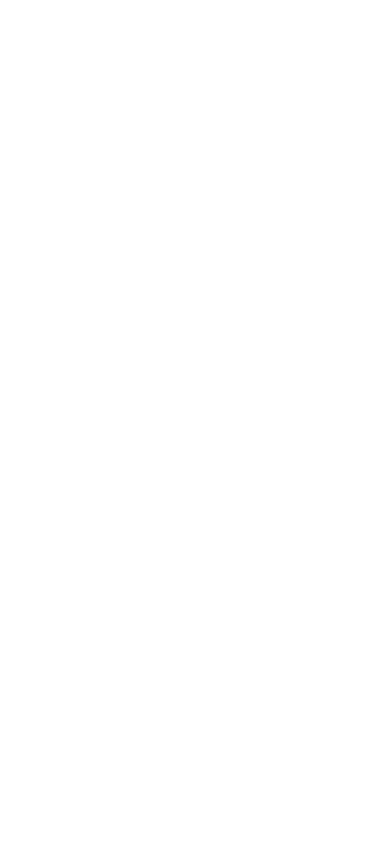
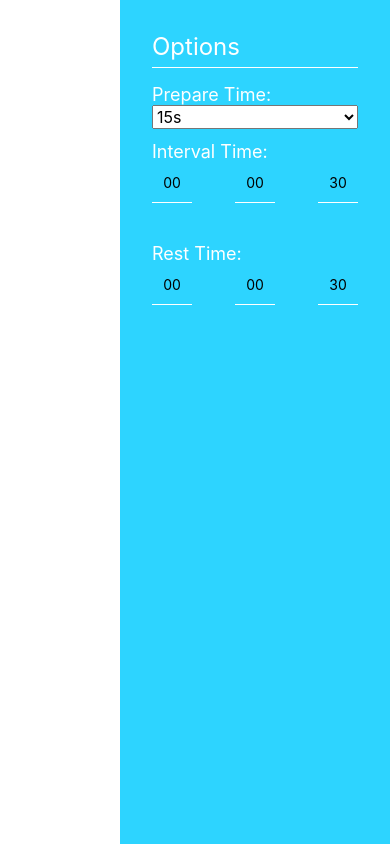
Before and after one commit to sawdev88/intervals, a React Native app: screen / in a window 390 px wide. Built offline with nearby package versions, Linux system fonts and the light colour scheme.

Commit message:
Created options drawer with initial timer state

```diff
--- a/package.json
+++ b/package.json
@@ -8,7 +8,8 @@
   },
   "dependencies": {
     "react": "16.0.0-alpha.12",
-		"react-native": "0.45.1"
+    "react-native": "0.45.1",
+    "react-native-vector-icons": "^4.2.0"
   },
   "devDependencies": {
     "babel-jest": "20.0.3",
@@ -18,5 +19,8 @@
   },
   "jest": {
     "preset": "react-native"
+  },
+  "rnpm": {
+   "assets": ["./src/Utility/Fonts"]
   }
 }
--- a/src/App.js
+++ b/src/App.js
@@ -1,28 +1,107 @@
 import React, { Component } from 'react';
-import { View, Text, StatusBar } from 'react-native';
-import { Header } from './Components';
+import { View, Text, StatusBar, Picker } from 'react-native';
+import { Header, Input, Hr } from './Components';
+import { Drawer } from './Themes'
 import { RandomColorPicker } from './Utility/Functions';
 
-// const { RandomColorPicker } = Functions;
+class App extends Component {
+  constructor() {
+    super();
+    const themeColor = RandomColorPicker();
 
-class App extends Component {
+    this.state = {
+      themeColor: RandomColorPicker(),
+      prepareTime: '15',
+      intervalHour: '00',
+      intervalMinute: '00',
+      intervalSecond: '30',
+      restHour: '00',
+      restMinute: '00',
+      restSecond: '30'
+    }
+  }
+
   render() {
-    const themeColor = RandomColorPicker();
     return (
-      <View>
+      <View style={{ flex: 1 }}>
+        <Drawer bg={ this.state.themeColor } >
+          <Text style={ styles.text }>Prepare Time:</Text>
+          <Picker
+            style={{ marginBottom: 12 }}
+            selectedValue={ this.state.prepareTime }
+            onValueChange={ (val, idx) => this.setState({ prepareTime: val })}>
+            <Picker.Item label='5s' value='5' />
+            <Picker.Item label='10s' value='10' />
+            <Picker.Item label='15s' value='15' />
+            <Picker.Item label='20s' value='20' />
+            <Picker.Item label='25s' value='25' />
+            <Picker.Item label='30s' value='30' />
+          </Picker>
+          <Text style={ styles.text }>Interval Time:</Text>
+          <View style={{ flexDirection: 'row', justifyContent: 'space-between', marginBottom: 24 }}>
+            <Input
+              underline
+              number
+              style={ styles.timeInput }
+              onChangeText={(intervalHour) => this.setState({ intervalHour })}
+              value={ this.state.intervalHour } />
+            <Input
+              underline
+              number
+              style={ styles.timeInput }
+              onChangeText={(intervalMinute) => this.setState({ intervalMinute })}
+              value={ this.state.intervalMinute } />
+            <Input
+              underline
+              number
+              style={ styles.timeInput }
+              onChangeText={(intervalSecond) => this.setState({ intervalSecond })}
+              value={ this.state.intervalSecond } />
+          </View>
+          <Text style={ styles.text }>Rest Time:</Text>
+          <View style={{ flexDirection: 'row', justifyContent: 'space-between' }}>
+            <Input
+              underline
+              number
+              style={ styles.timeInput }
+              onChangeText={(restHour) => this.setState({ restHour })}
+              value={ this.state.restHour } />
+            <Input
+              underline
+              number
+              style={ styles.timeInput }
+              onChangeText={(restMinute) => this.setState({ restMinute })}
+              value={ this.state.restMinute } />
+            <Input
+              underline
+              number
+              style={ styles.timeInput }
+              onChangeText={(restSecond) => this.setState({ restSecond })}
+              value={ this.state.restSecond } />
+          </View>
+        </Drawer>
         <StatusBar
-           backgroundColor={ themeColor }
+           backgroundColor={ this.state.themeColor }
            barStyle={ 'light-content' }
          />
         <Header
-          backgroundColor={ themeColor }/>
+          backgroundColor={ this.state.themeColor }
+          onPress={ () => console.log('afasad') }/>
       </View>
     )
   }
 }
 
 const styles = {
-
+  text: {
+    color: '#fff',
+    fontSize: 18,
+  },
+  timeInput: {
+    height: 40,
+    width: 40,
+    textAlign: 'center'
+  }
 }
 
 export default App;
--- a/src/Components/Header.js
+++ b/src/Components/Header.js
@@ -1,10 +1,20 @@
 import React from 'react';
-import { View, Text } from 'react-native';
+import { View, Text, TouchableOpacity } from 'react-native';
+import Icon from 'react-native-vector-icons/Ionicons';
 
 const Header = (props) => {
   return (
     <View {...props} style={ styles.container }>
-      <Text style={ styles.title }>Intervals</Text>
+      <View style={ styles.titleContainer }>
+        <Icon name="md-stopwatch" size={32} color="#fff" />
+        <Text style={{ color: '#fff', marginLeft: 8 }}>Intervals</Text>
+      </View>
+
+      <TouchableOpacity
+        style={ styles.appIcon }
+        onPress={ props.onPress } >
+        <Icon name="md-apps" size={32} color="rgba(255,255,255,.75)" />
+      </TouchableOpacity>
     </View>
   )
 }
@@ -15,9 +25,16 @@
     justifyContent: 'center',
     paddingTop: 16
   },
-  title: {
+  titleContainer: {
     alignSelf: 'center',
-    color: '#fff'
+    alignItems: 'center',
+    flexDirection: 'row',
+    flex: 1
+  },
+  appIcon: {
+    position: 'absolute',
+    right: 16,
+    bottom: 10
   }
 }
 
--- /dev/null
+++ b/src/Components/Hr.js
@@ -0,0 +1,16 @@
+import React from 'react';
+import { View } from 'react-native';
+
+const Hr = () => {
+  return <View style={ styles.hr } />
+}
+
+const styles = {
+  hr: {
+    backgroundColor: '#fff',
+    height: 1,
+    marginBottom: 16
+  }
+}
+
+export default Hr;
--- /dev/null
+++ b/src/Components/Input.js
@@ -0,0 +1,20 @@
+import React from 'react';
+import { TextInput, View } from 'react-native';
+import { Hr } from '../Components';
+
+const Input = (props) => {
+  return (
+    <View>
+      {props.number ?
+        <TextInput
+          {...props}
+          keyboardType={ 'numeric' }
+          maxLength={ 2 } /> :
+          <TextInput {...props} />
+      }
+      {props.underline ? <Hr /> : null}
+    </View>
+  )
+}
+
+export default Input;
--- a/src/Components/index.js
+++ b/src/Components/index.js
@@ -1,5 +1,9 @@
 import Header from './Header';
+import Input from './Input';
+import Hr from './Hr';
 
 export {
-  Header
+  Header,
+  Input,
+  Hr
 }
--- /dev/null
+++ b/src/Themes/Drawer.js
@@ -0,0 +1,32 @@
+import React from 'react';
+import { Text, View, Dimensions, Picker } from 'react-native';
+import { Hr } from '../Components';
+
+const Drawer = (props) => {
+  return (
+    <View style={ [styles.container, {backgroundColor: props.bg}] }>
+      <Text style={{ color: '#fff', fontSize: 24, marginBottom: 6 }}>Options</Text>
+      <Hr />
+      {props.children}
+    </View>
+  )
+}
+
+const styles = {
+  container: {
+    position: 'absolute',
+    top: 0,
+    bottom: 0,
+    right: 0,
+    width: (Dimensions.get('window').width - 120),
+    zIndex: 11,
+    padding: 32,
+  },
+  text: {
+    color: '#fff',
+    fontSize: 18,
+    marginBottom: 32
+  }
+}
+
+export default Drawer;
--- /dev/null
+++ b/src/Themes/index.js
@@ -0,0 +1,5 @@
+import Drawer from './Drawer';
+
+export {
+  Drawer
+}
```
Also changed, not shown: src/Utility/Fonts/Ionicons.ttf (added), 15 other files (tests, documents, lock files or other folders). Lines whose indentation alone changed are shown as unchanged.
